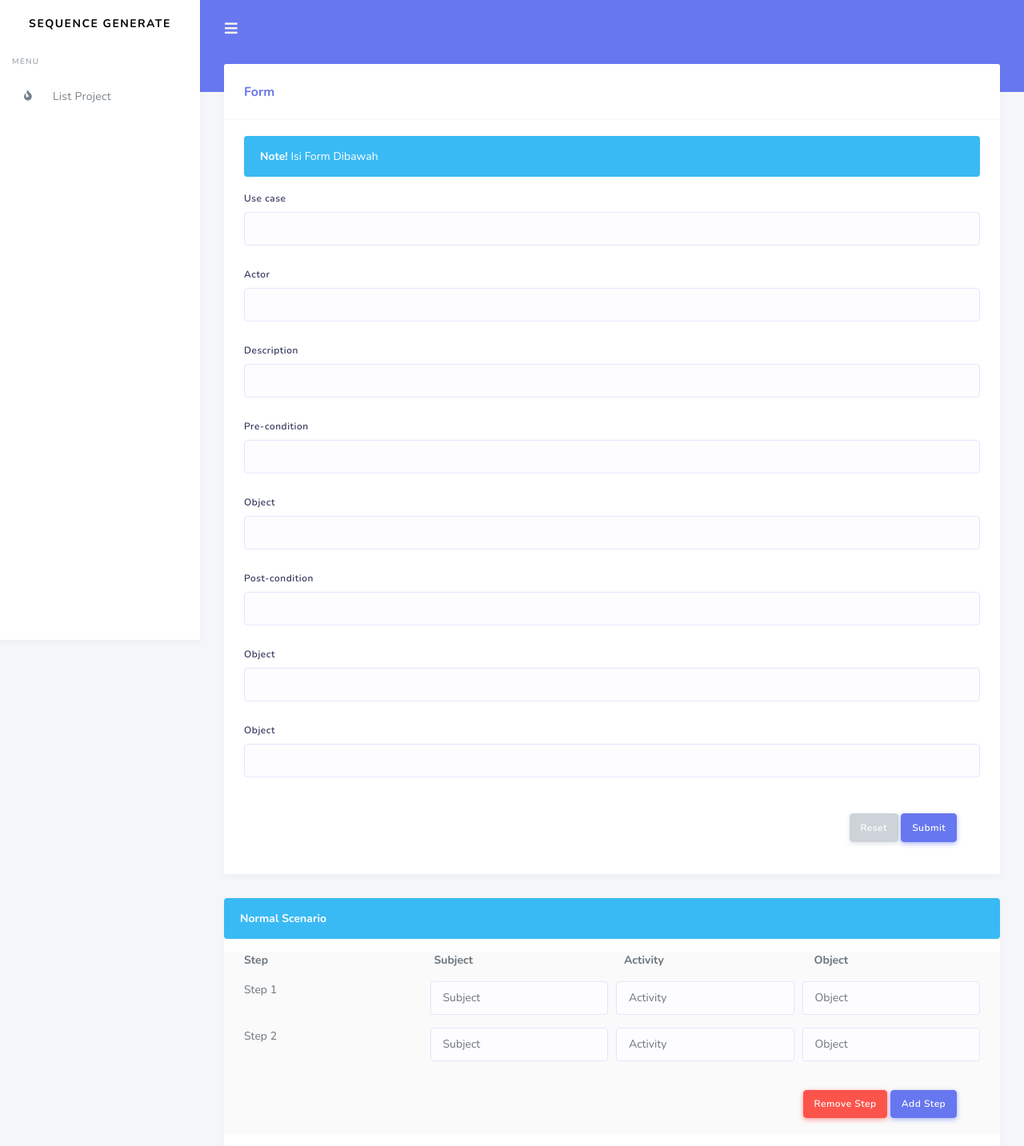
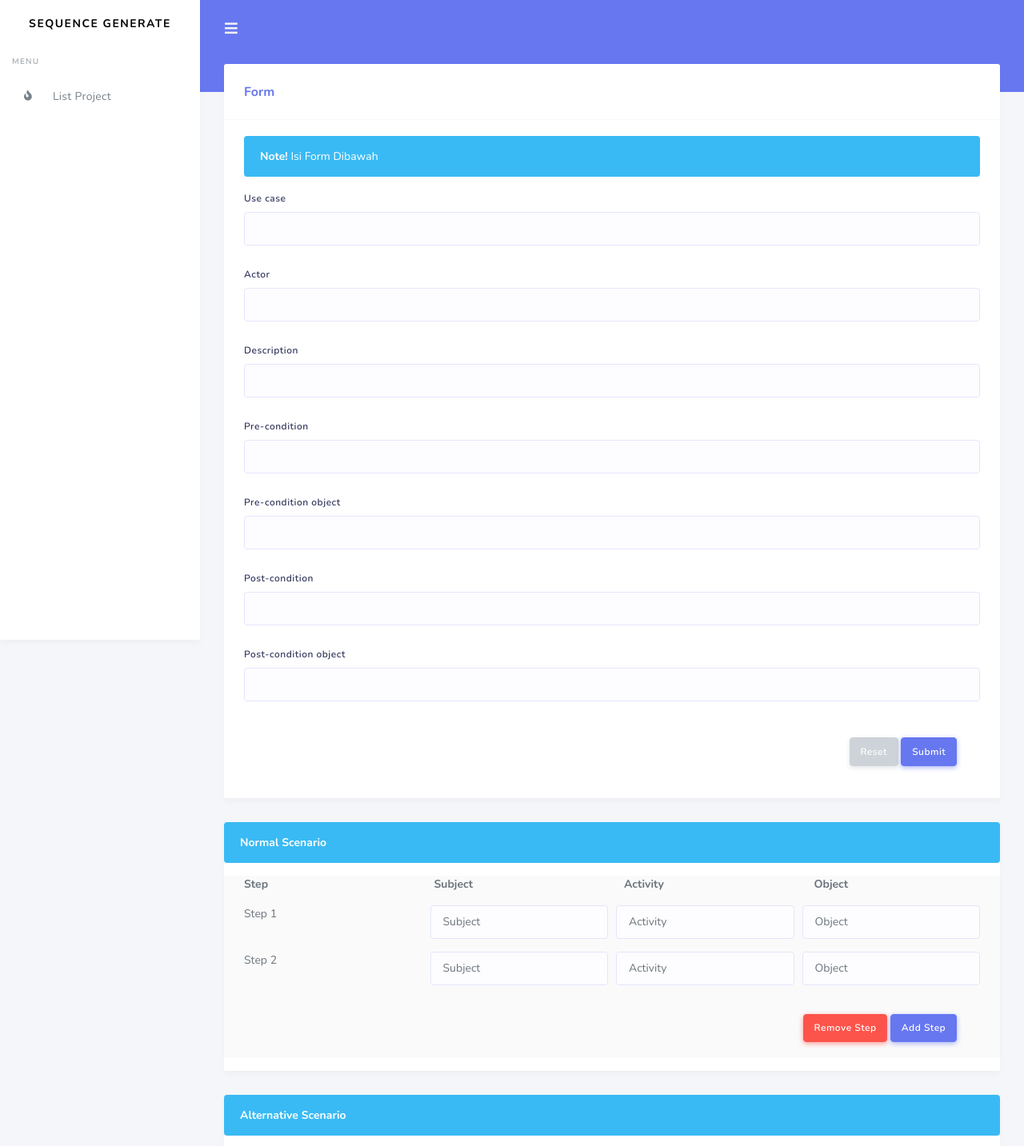
Before and after one commit to AgileRE-2021/UseCaseSpecToSequence, a Django app: page /form in a window 1280 px wide. Shown: the top 1433 px of the page at 80% size. Run offline with Django 3.2, Linux system fonts and the light colour scheme; some libraries are stand-ins or nearby versions.

Commit message:
Fixed object field below post-condition

```diff
--- a/templates/form.html
+++ b/templates/form.html
@@ -91,18 +91,14 @@
                   </div>
                   <div class="form-group">
                     <div class="form-group">
-                      <label>Object</label>
+                      <label>Pre-condition object</label>
                       <input type="text" class="form-control">
                     </div>
                     <label>Post-condition</label>
                     <input type="text" class="form-control">
                   </div>
                   <div class="form-group">
-                    <label>Object</label>
-                    <input type="text" class="form-control">
-                  </div>
-                  <div class="form-group">
-                    <label>Object</label>
+                    <label>Post-condition object</label>
                     <input type="text" class="form-control">
                   </div>
                 <div class="card-footer text-right">
```
